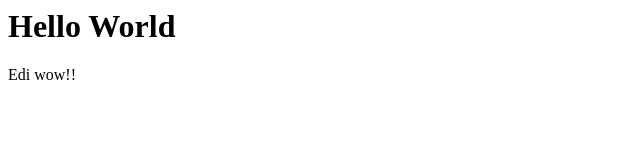
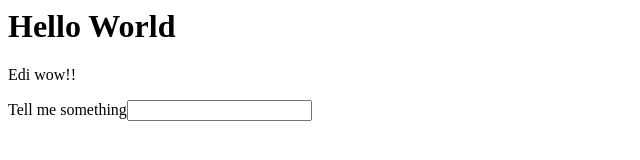
Before and after one commit to beanmoss/strider-test, a plain HTML site: page index.html in a window 1280 px wide. Shown: the whole page, without its empty margins (0-640 px from the left). Drawn offline with Linux system fonts and the light colour scheme.

Commit message:
Update index.html
tell me something

```diff
--- a/index.html
+++ b/index.html
@@ -1,2 +1,3 @@
 <h1>Hello World</h1>
 <p>Edi wow!!</p>
+Tell me something<input type="text">
```
